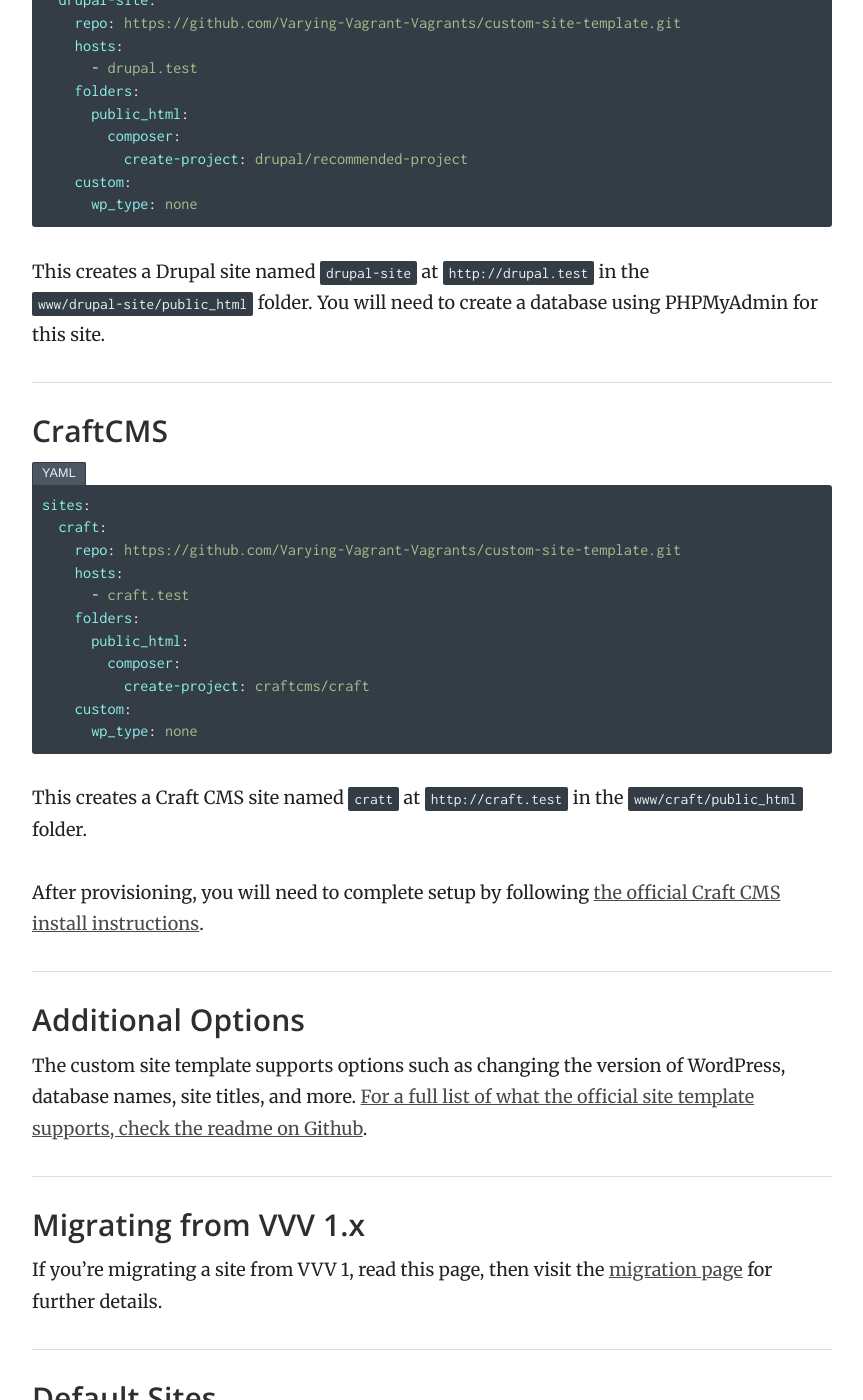
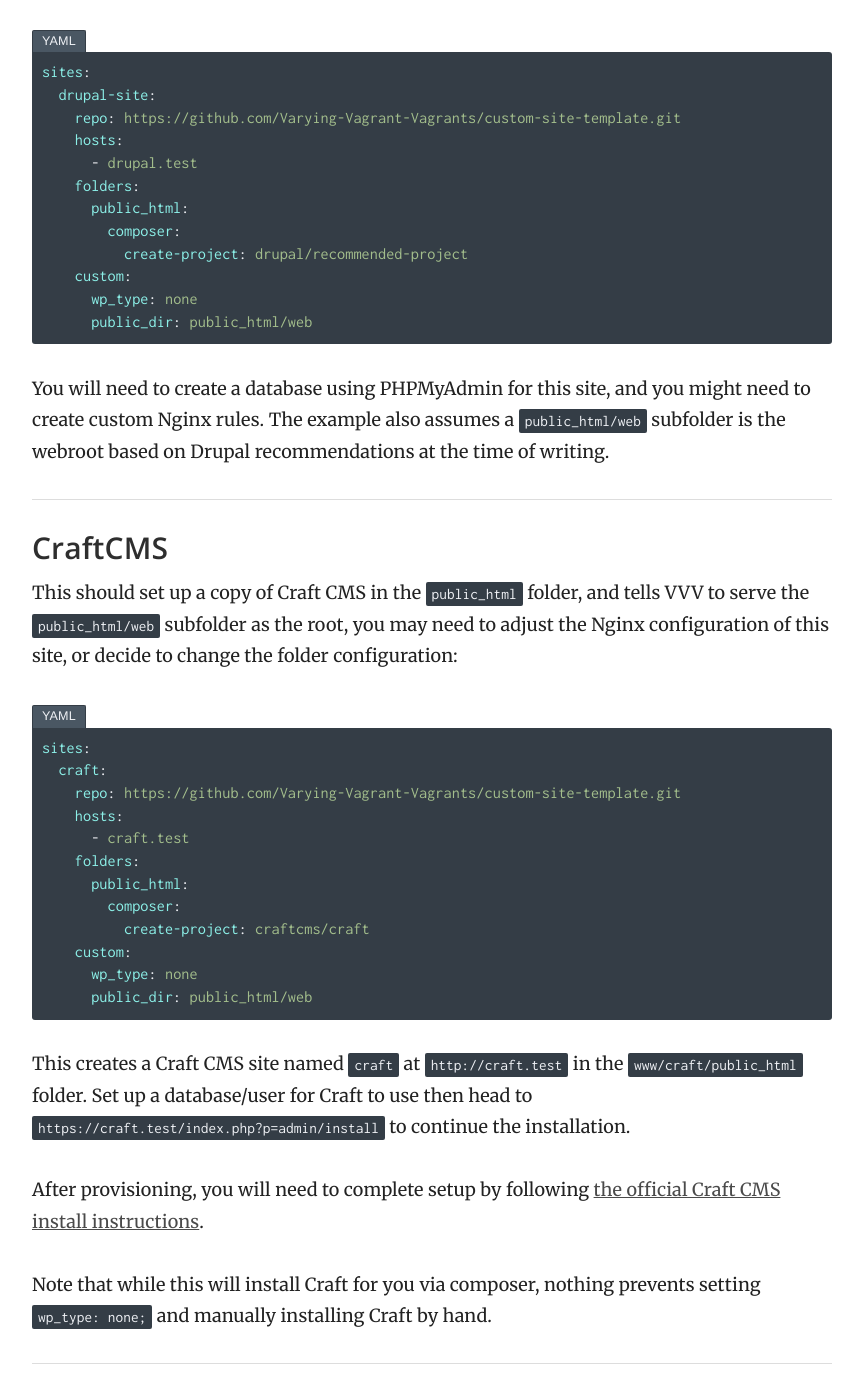
Before and after one commit to Varying-Vagrant-Vagrants/varyingvagrantvagrants.org, a Jekyll site: the page built from docs/en-US/adding-a-new-site/index.md, in a window 1280 px wide and 1400 px high, scrolled down 5752 px. Shown: the whole window, without its empty margins (358-1221 px from the left). Built offline with Jekyll 4.4.1, drawn with Linux system fonts in a browser that asks for light colours; some of the changed text lies outside the part shown.

Commit message:
Improve the Drupal and Craft examples of adding a new site (#217)

````diff
--- a/docs/en-US/adding-a-new-site/index.md
+++ b/docs/en-US/adding-a-new-site/index.md
@@ -157,7 +157,7 @@ sites:
     folders:
       public_html/wp-content/:
         git:
-          repo: repo to clone...
+          repo: "repo to clone..."
           overwrite_on_clone: true
 ```
 
@@ -166,6 +166,8 @@ This creates a WP site named `acmecorp` at `http://acme.test` in the `www/acmeco
 [Click here for more information about custom git checkouts and folders.](folders.md)
 
 ### Drupal
+
+This creates a Drupal site named `drupal-site` at `http://drupal.test` in the `www/drupal-site/public_html` folder.
 
 ```yaml
 sites:
@@ -179,11 +181,14 @@ sites:
           create-project: drupal/recommended-project
     custom:
       wp_type: none
+      public_dir: public_html/web
 ```
 
-This creates a Drupal site named `drupal-site` at `http://drupal.test` in the `www/drupal-site/public_html` folder. You will need to create a database using PHPMyAdmin for this site.
+You will need to create a database using PHPMyAdmin for this site, and you might need to create custom Nginx rules. The example also assumes a `public_html/web` subfolder is the webroot based on Drupal recommendations at the time of writing.
 
 ### CraftCMS
+
+This should set up a copy of Craft CMS in the `public_html` folder, and tells VVV to serve the `public_html/web` subfolder as the root, you may need to adjust the Nginx configuration of this site, or decide to change the folder configuration:
 
 ```yaml
 sites:
@@ -197,13 +202,16 @@ sites:
           create-project: craftcms/craft
     custom:
       wp_type: none
+      public_dir: public_html/web
 ```
 
-This creates a Craft CMS site named `cratt` at `http://craft.test` in the `www/craft/public_html` folder.
+This creates a Craft CMS site named `craft` at `http://craft.test` in the `www/craft/public_html` folder. Set up a database/user for Craft to use then head to `https://craft.test/index.php?p=admin/install` to continue the installation.
 
 After provisioning, you will need to complete setup by following [the official Craft CMS install instructions](https://craftcms.com/docs/3.x/installation.html).
 
-### Additional Options
+Note that while this will install Craft for you via composer, nothing prevents setting `wp_type: none;` and manually installing Craft by hand.
+
+### Additional Configuration Options
 
 The custom site template supports options such as changing the version of WordPress, database names, site titles, and more. [For a full list of what the official site template supports,  check the readme on Github](https://github.com/Varying-Vagrant-Vagrants/custom-site-template).
 
````
